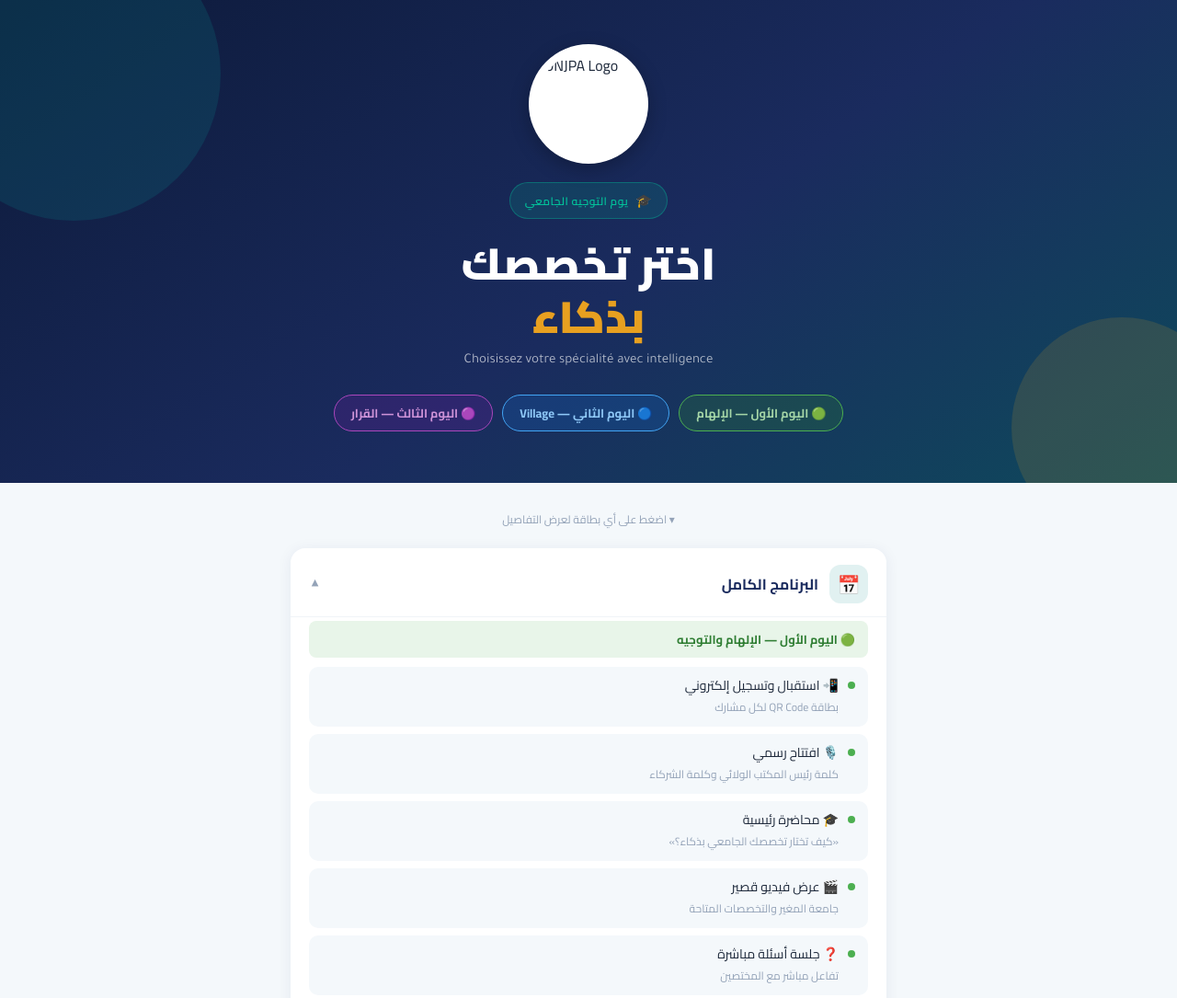
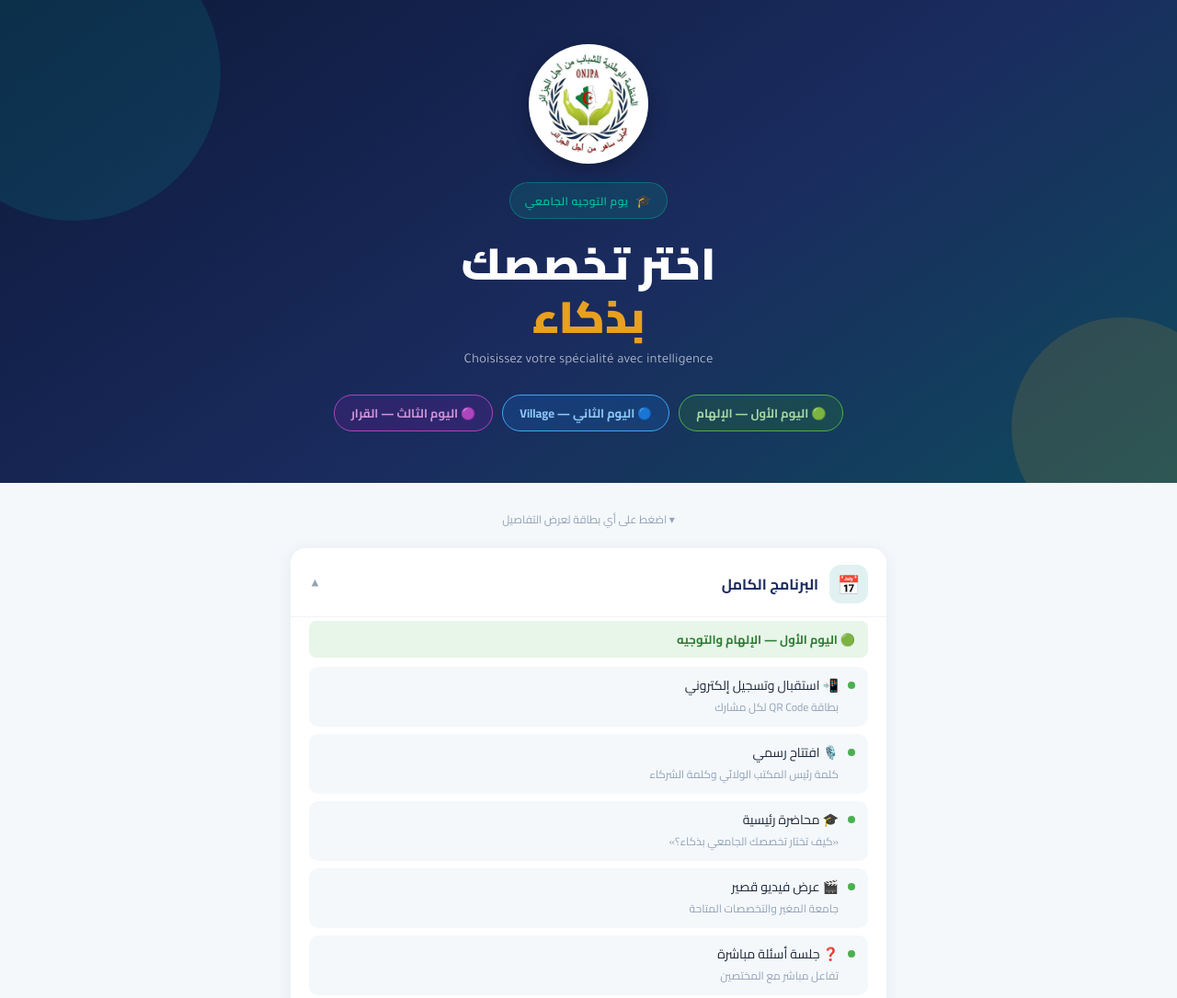
Before and after one commit to abdennori/orientation-card, a plain HTML site: page index.html in a window 1280 px wide. Shown: the top 1085 px of the page at 92% size. Drawn offline with Linux system fonts and the light colour scheme.

Commit message:
Change logo image from logo.png to logo.jpg

```diff
--- a/index.html
+++ b/index.html
@@ -379,7 +379,7 @@
 <!-- HERO -->
 <div class="hero">
   <div class="hero-logo">
-    <img src="logo.png" alt="ONJPA Logo">
+    <img src="logo.jpg" alt="ONJPA Logo">
 </div>
   <div class="hero-badge"><span>🎓</span> يوم التوجيه الجامعي</div>
   <h1>اختر تخصصك<br><em>بذكاء</em></h1>
```
